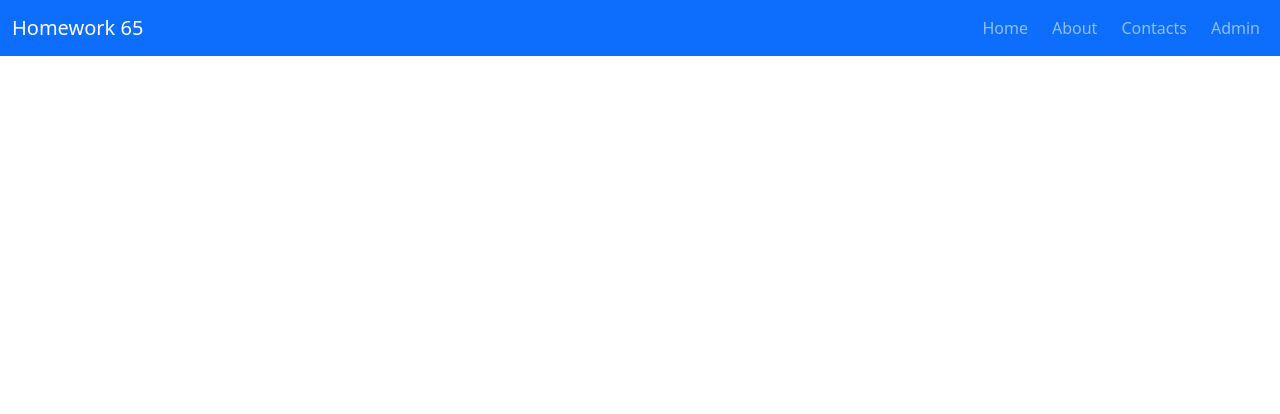
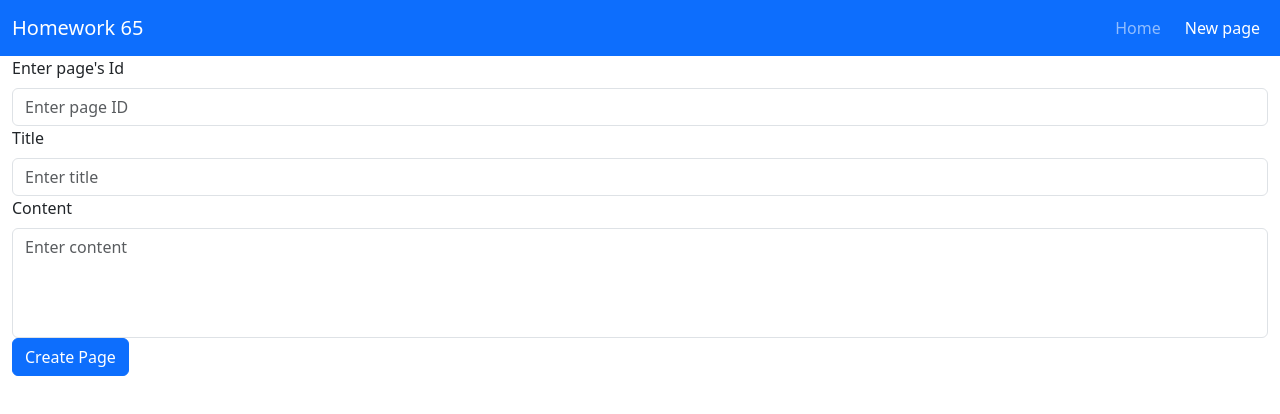
Before and after one commit to dzhumanov/homework_65, a React (Vite) app: page /new-page in a window 1280 px wide. Shown: the top 414 px of the page. Built offline with nearby package versions, Linux system fonts and the light colour scheme; no server answers.

Commit message:
Added new page container and it's logic // added new method of showing pages in toolbar

```diff
--- a/src/App.tsx
+++ b/src/App.tsx
@@ -2,6 +2,7 @@ import { Route, Routes } from "react-router-dom";
 import Toolbar from "./components/Toolbar/Toolbar";
 import Page from "./containers/Page/Page";
 import Admin from "./containers/Admin/Admin";
+import NewPage from "./containers/Admin/NewPage";
 import "./App.css";
 
 function App() {
@@ -15,6 +16,7 @@ function App() {
           <Route path="/" element={<Page />} />
           <Route path="/pages/:pageName" element={<Page />} />
           <Route path="/admin" element={<Admin />} />
+          <Route path="/new-page" element={<NewPage />} />
         </Routes>
       </main>
     </>
--- a/src/components/Toolbar/Toolbar.tsx
+++ b/src/components/Toolbar/Toolbar.tsx
@@ -1,33 +1,39 @@
-import React from "react";
+import React, { useState, useEffect } from "react";
 import { NavLink } from "react-router-dom";
+import axiosApi from "../../axiosApi";
 
 const Toolbar: React.FC = () => {
+  const [pages, setPages] = useState<string[]>([]);
+
+  useEffect(() => {
+    const fetchData = async () => {
+      const response = await axiosApi.get("pages.json");
+      const pageKeys = Object.keys(response.data);
+      setPages(pageKeys);
+    };
+
+    fetchData();
+  }, []);
+
+  const sortedArray = ["home", ...pages.filter((page) => page !== "home")];
+
   return (
     <nav className="navbar navbar-expand-lg navbar-dark bg-primary">
       <div className="container-fluid">
         <NavLink to="/" className="navbar-brand">
           Homework 65
         </NavLink>
-
         <ul className="navbar-nav mr-auto flex-row gap-2 flex-nowrap">
+          {sortedArray.map((page) => (
+            <li className="nav-item" key={page}>
+              <NavLink className="nav-link" to={`/pages/${page}`}>
+                {page.charAt(0).toUpperCase() + page.slice(1)}
+              </NavLink>
+            </li>
+          ))}
           <li className="nav-item">
-            <NavLink to="/" className="nav-link">
-              Home
-            </NavLink>
-          </li>
-          <li className="nav-item">
-            <NavLink to="/pages/about" className="nav-link">
-              About
-            </NavLink>
-          </li>
-          <li className="nav-item">
-            <NavLink to="/pages/contacts" className="nav-link">
-              Contacts
-            </NavLink>
-          </li>
-          <li className="nav-item">
-            <NavLink to="/admin" className="nav-link">
-              Admin
+            <NavLink to="/new-page" className="nav-link">
+              New page
             </NavLink>
           </li>
         </ul>
--- /dev/null
+++ b/src/containers/Admin/NewPage.tsx
@@ -0,0 +1,78 @@
+import React, { useState } from "react";
+import { Button, Form } from "react-bootstrap";
+import axiosApi from "../../axiosApi";
+import { newPage } from "../../types";
+
+const NewPage: React.FC = () => {
+  const [page, setPage] = useState<newPage>({
+    id: "",
+    title: "",
+    content: "",
+  });
+
+  const handleChange = (
+    event: React.ChangeEvent<HTMLInputElement | HTMLTextAreaElement>
+  ) => {
+    const { name, value } = event.target;
+    const slugValue =
+      name === "id" ? value.toLowerCase().replace(/[^a-z0-9-_]/g, "") : value;
+    setPage((prevPage) => ({
+      ...prevPage,
+      [name]: slugValue,
+    }));
+  };
+
+  const handleSubmit = async (event: React.FormEvent) => {
+    event.preventDefault();
+
+    try {
+      await axiosApi.put<newPage>(`pages/${page.id}.json`, page);
+    } catch (error) {
+      console.error("Error!", error);
+    }
+  };
+
+  return (
+    <Form onSubmit={handleSubmit}>
+      <Form.Group controlId="pageId">
+        <Form.Label>Enter page's Id</Form.Label>
+        <Form.Control
+          type="text"
+          placeholder="Enter page ID"
+          name="id"
+          value={page.id}
+          onChange={handleChange}
+          required
+        />
+      </Form.Group>
+      <Form.Group controlId="title">
+        <Form.Label>Title</Form.Label>
+        <Form.Control
+          type="text"
+          placeholder="Enter title"
+          name="title"
+          value={page.title}
+          onChange={handleChange}
+          required
+        />
+      </Form.Group>
+      <Form.Group controlId="content">
+        <Form.Label>Content</Form.Label>
+        <Form.Control
+          as="textarea"
+          rows={4}
+          placeholder="Enter content"
+          name="content"
+          value={page.content}
+          onChange={handleChange}
+          required
+        />
+      </Form.Group>
+      <Button type="submit" variant="primary">
+        Create Page
+      </Button>
+    </Form>
+  );
+};
+
+export default NewPage;
```
Also changed, not shown: src/types.d.ts (+8 -2 lines).
